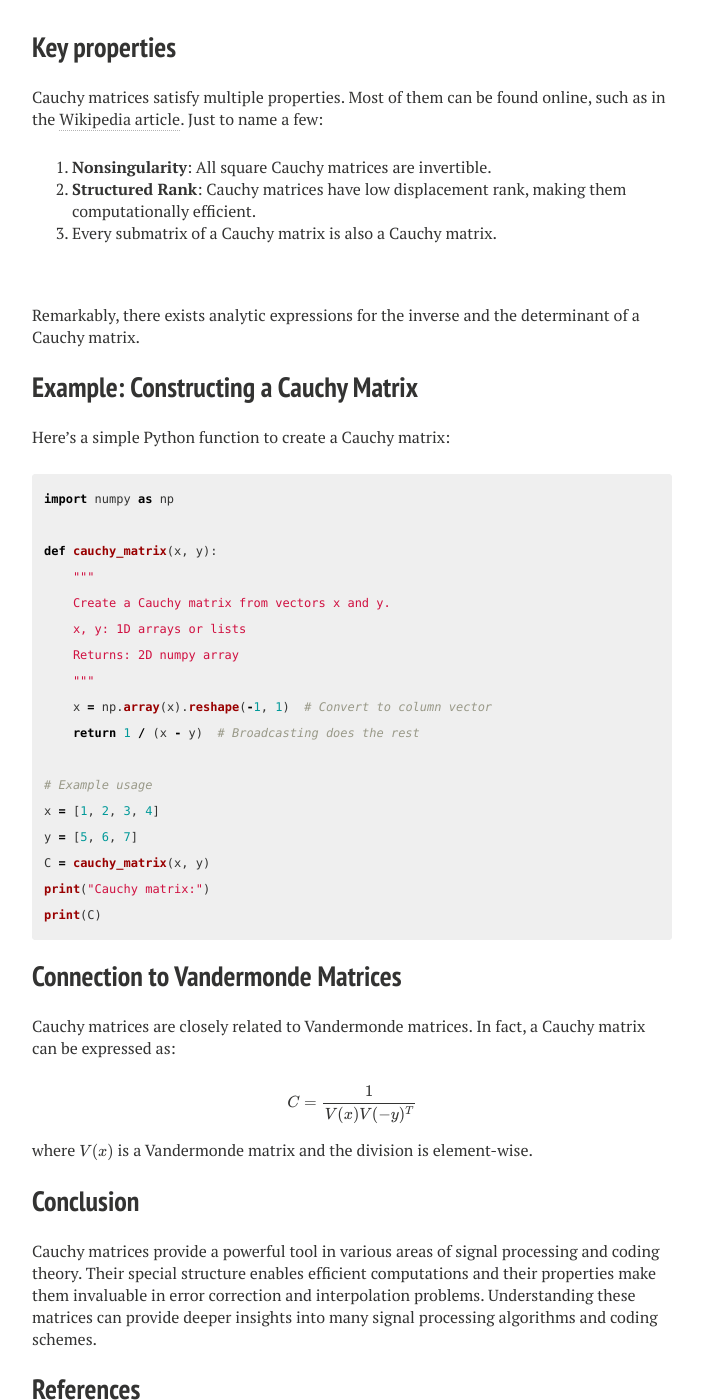
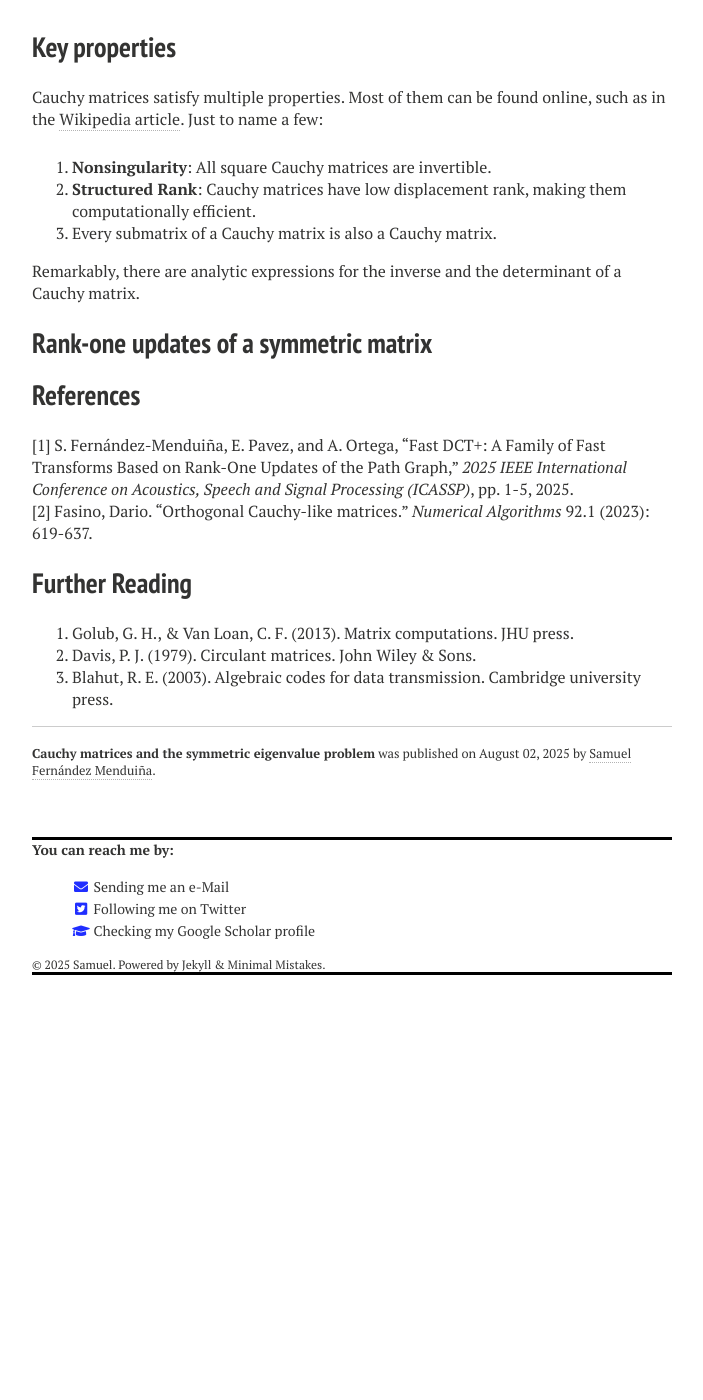
Before and after one commit to sf219/sf219.github.io, a Jekyll site: the page built from _posts/2025-08-02-cauchy-matrices.md, in a window 1280 px wide and 1400 px high, scrolled down 809 px. Shown: the whole window, without its empty margins (288-991 px from the left). Built offline with Jekyll 4.4.1, drawn with Linux system fonts in a browser that asks for light colours; nearby versions of some CDN libraries; formulas are drawn with MathJax 3; after the commit the page ends 1832 px from its top, so only the background shows below that.

Commit message:
corrects errors

````diff
--- a/_posts/2025-08-02-cauchy-matrices.md
+++ b/_posts/2025-08-02-cauchy-matrices.md
@@ -42,45 +42,11 @@ Cauchy matrices satisfy multiple properties. Most of them can be found online, s
 2. **Structured Rank**: Cauchy matrices have low displacement rank, making them computationally efficient.
 3. Every submatrix of a Cauchy matrix is also a Cauchy matrix.
 
-<br/> <br/>
+Remarkably, there are analytic expressions for the inverse and the determinant of a Cauchy matrix.
 
-Remarkably, there exists analytic expressions for the inverse and the determinant of a Cauchy matrix.
+## Rank-one updates of a symmetric matrix
 
-## Example: Constructing a Cauchy Matrix
 
-Here's a simple Python function to create a Cauchy matrix:
-
-```python
-import numpy as np
-
-def cauchy_matrix(x, y):
-    """
-    Create a Cauchy matrix from vectors x and y.
-    x, y: 1D arrays or lists
-    Returns: 2D numpy array
-    """
-    x = np.array(x).reshape(-1, 1)  # Convert to column vector
-    return 1 / (x - y)  # Broadcasting does the rest
-
-# Example usage
-x = [1, 2, 3, 4]
-y = [5, 6, 7]
-C = cauchy_matrix(x, y)
-print("Cauchy matrix:")
-print(C)
-```
-
-## Connection to Vandermonde Matrices
-
-Cauchy matrices are closely related to Vandermonde matrices. In fact, a Cauchy matrix can be expressed as:
-
-$$ C = \frac{1}{V(x)V(-y)^T} $$
-
-where $V(x)$ is a Vandermonde matrix and the division is element-wise.
-
-## Conclusion
-
-Cauchy matrices provide a powerful tool in various areas of signal processing and coding theory. Their special structure enables efficient computations and their properties make them invaluable in error correction and interpolation problems. Understanding these matrices can provide deeper insights into many signal processing algorithms and coding schemes.
 
 ## References
 
````
